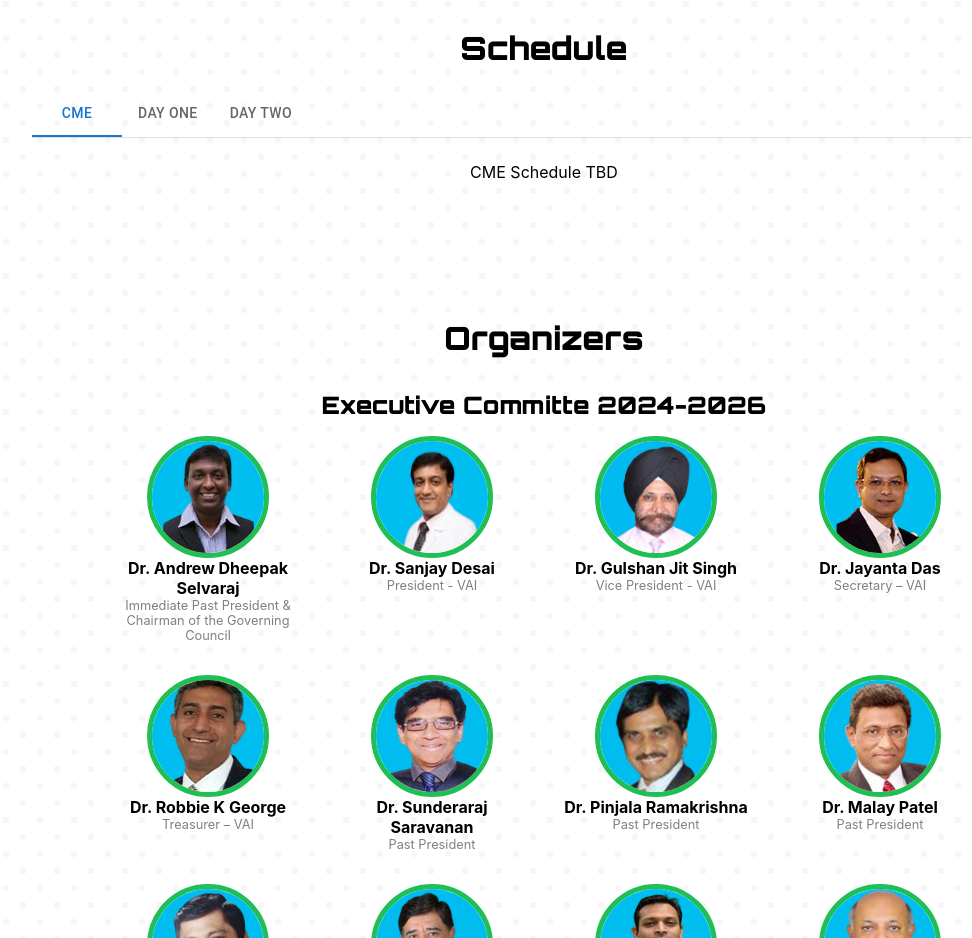
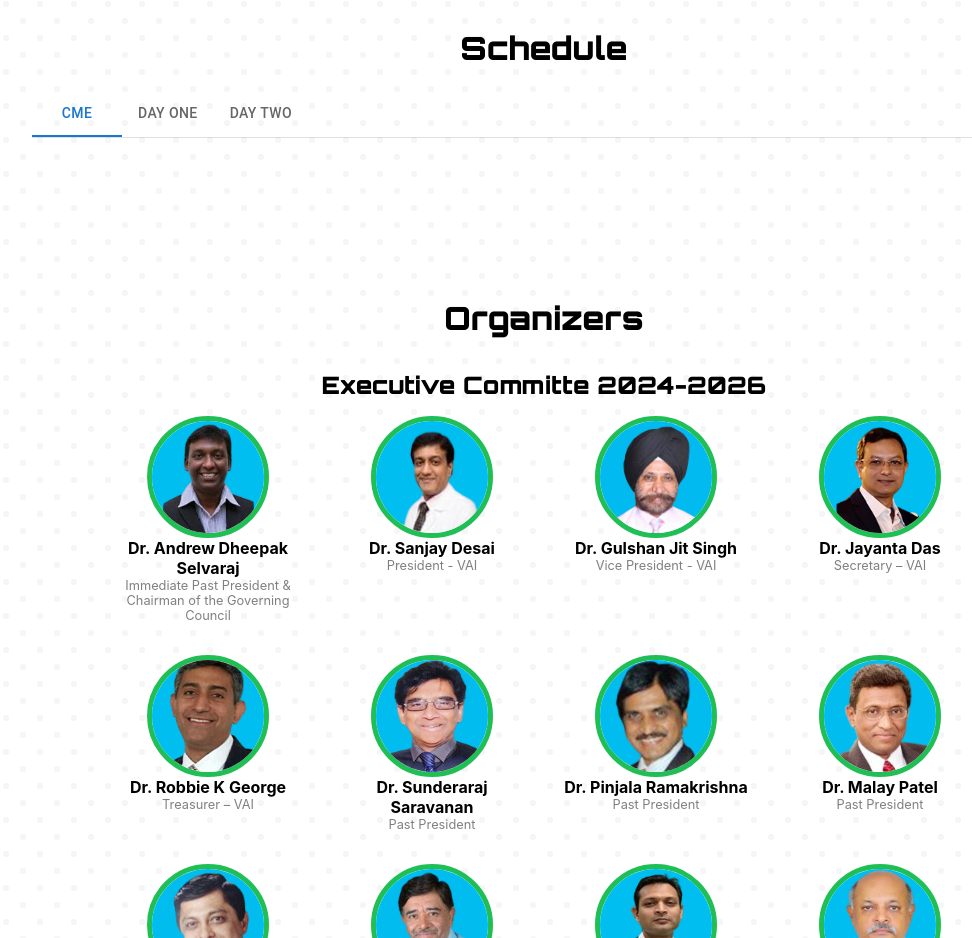
Before and after one commit to JaskiratOberoi/vaicon-2025, a React (Create React App) app: page / in a window 1280 px wide. Shown: the part 2240-3178 px from the top of the page, without its empty margins (96-1068 px from the left). Built offline with nearby package versions, Linux system fonts and the light colour scheme.

Commit message:
Minor fixes to the schedule

```diff
--- a/src/components/Schedule/Schedule.jsx
+++ b/src/components/Schedule/Schedule.jsx
@@ -52,13 +52,13 @@ export default function ColorTabs() {
           </Tabs>
         </Box>
         <CustomTabPanel value={value} index={0}>
-          CME Schedule TBD
+          {/* CME Schedule TBD */}
         </CustomTabPanel>
         <CustomTabPanel value={value} index={1}>
-          Day One Schedule TBD
+          {/* Day One Schedule TBD */}
         </CustomTabPanel>
         <CustomTabPanel value={value} index={2}>
-          Day Two Schedule TBD
+          {/* Day Two Schedule TBD */}
         </CustomTabPanel>
       </Box>
     </>
```
